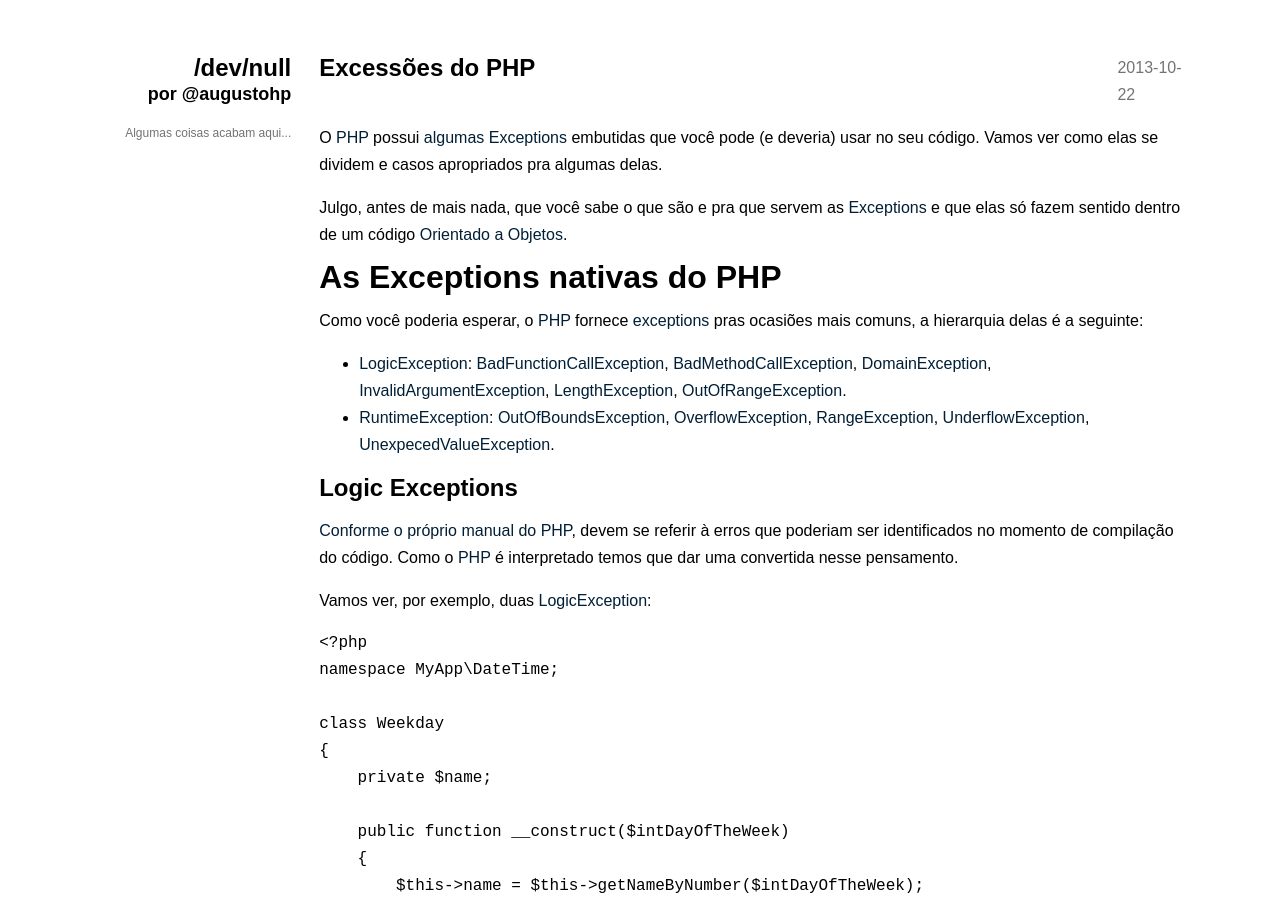
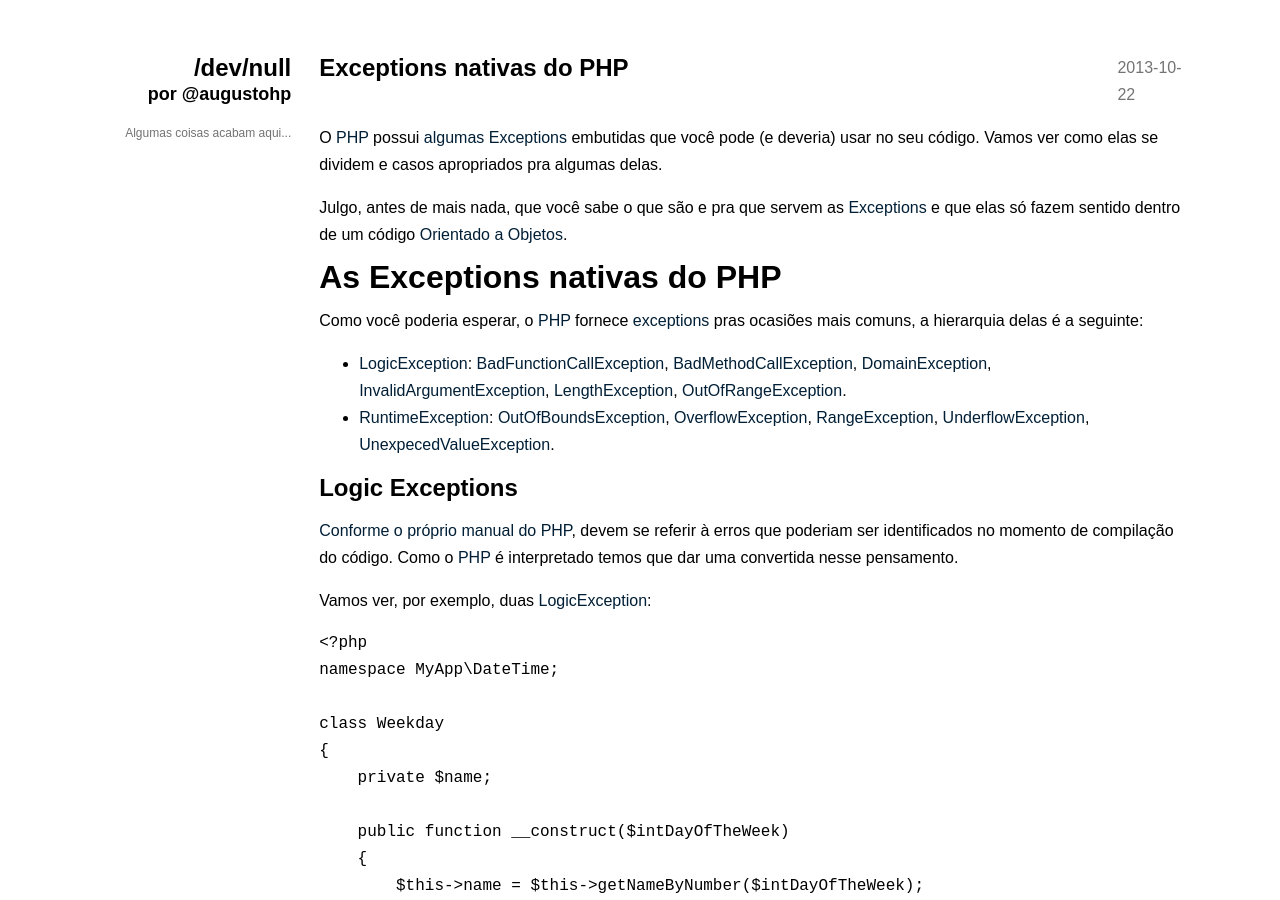
Before and after one commit to augustohp/augustohp.github.com, a Jekyll site: the page built from _posts/2013-10-22-PHP_Exceptions.md, in a window 1280 px wide and 900 px high. Built offline with Jekyll 4.4.1, drawn with Linux system fonts in a browser that asks for light colours; Markdown is read by kramdown in place of the engine named in the settings; comment, search, counter and statistics services are not loaded.

Commit message:
Fix typo

```diff
--- a/_posts/2013-10-22-PHP_Exceptions.md
+++ b/_posts/2013-10-22-PHP_Exceptions.md
@@ -1,6 +1,6 @@
 ---
 layout: post
-title: Excessões do PHP
+title: Exceptions nativas do PHP
 categories: [php, exceptions, oo]
 ---
 
```
